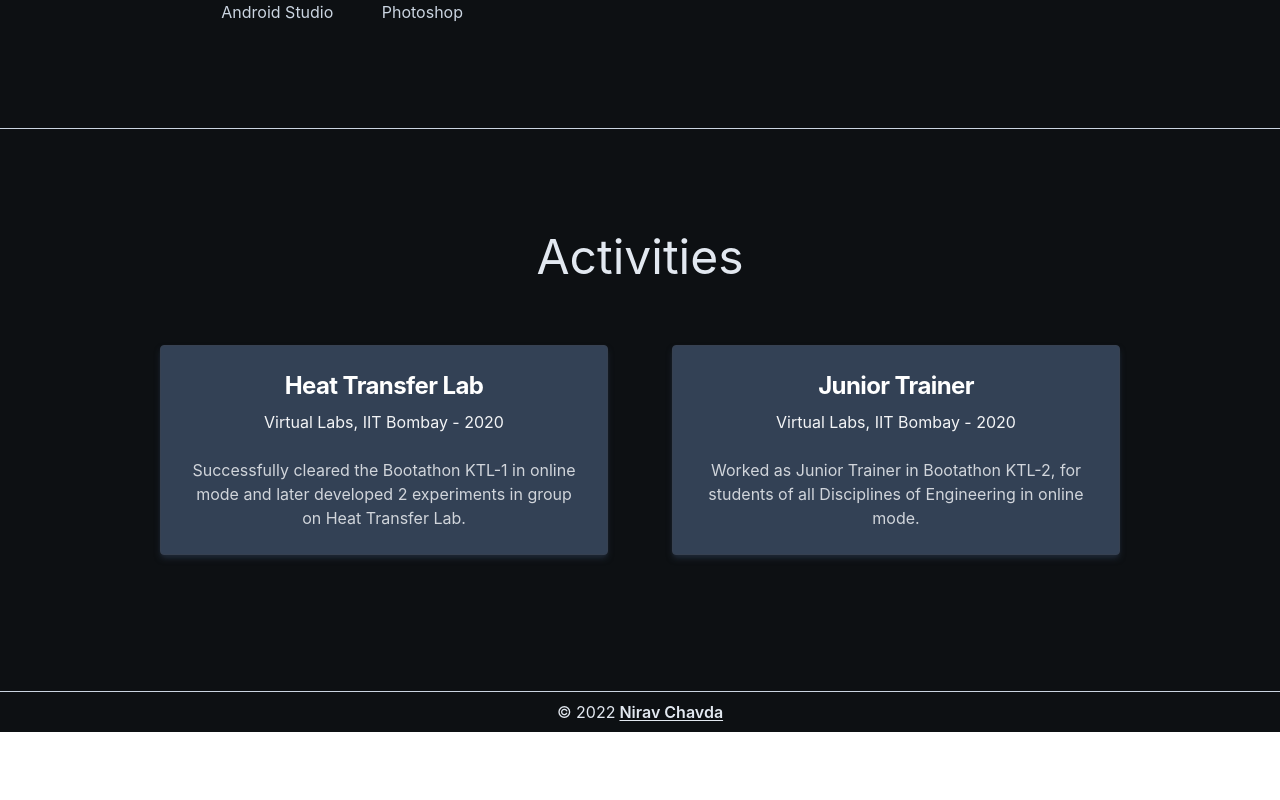
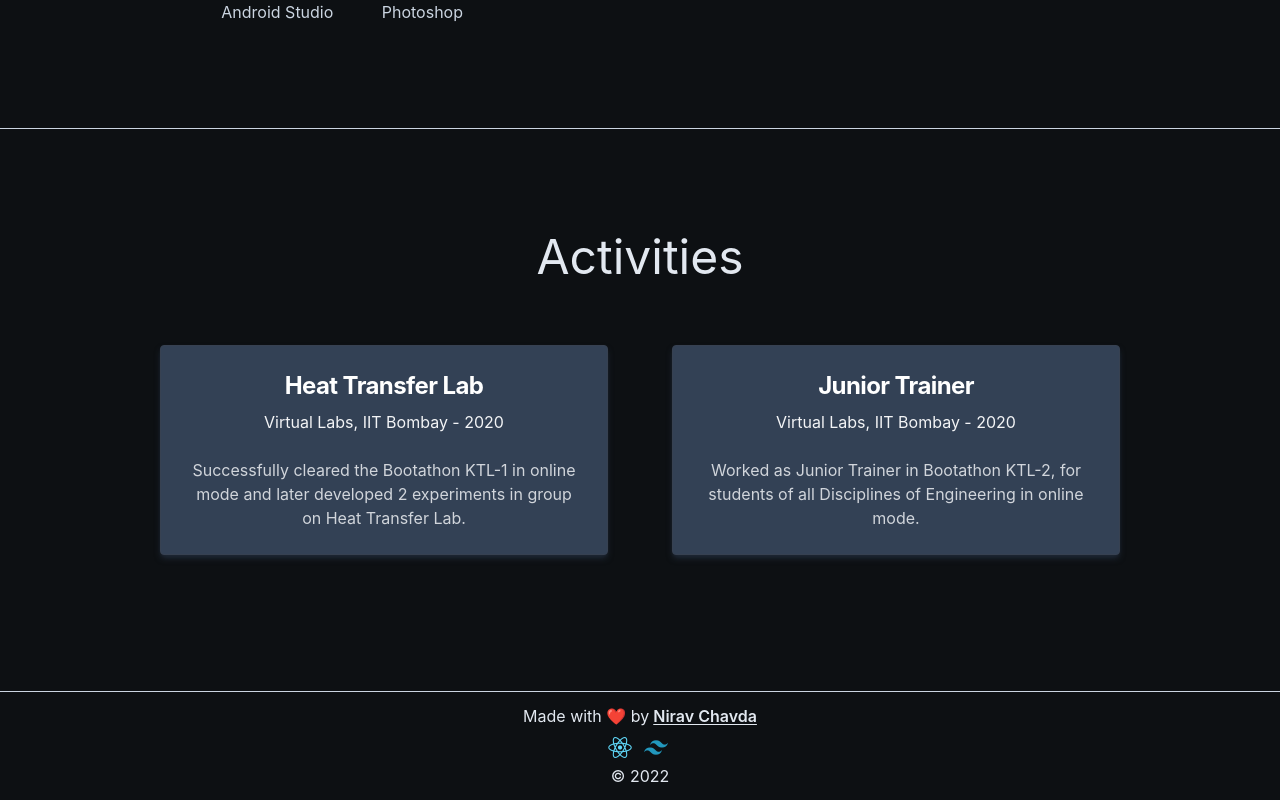
Before and after one commit to niravchavda99/niravchavda99.github.io, a React (Create React App) app: page / in a window 1280 px wide. Shown: the part 1972-2772 px from the top of the page. Before the commit the page ends 2704 px from the top, so only its background shows below. Built offline with nearby package versions, Linux system fonts and the light colour scheme.

Commit message:
ENH: Update footer

```diff
--- a/src/app/common/DevIcon.tsx
+++ b/src/app/common/DevIcon.tsx
@@ -1,9 +1,12 @@
 type IconProps = {
-  className: string
-}
+  className: string;
+  size?: number;
+};
 
-const DevIcon = ({className}: IconProps) => {
-  return <i className={`${className}`}></i>;
+const DevIcon = ({ className, size }: IconProps) => {
+  return (
+    <i style={{ fontSize: `${size ?? 3}rem` }} className={`${className}`}></i>
+  );
 };
 
 export default DevIcon;
--- a/src/app/footer/Footer.scss
+++ b/src/app/footer/Footer.scss
@@ -21,6 +21,10 @@
     @apply bg-light;
   }
 
+  .themed-text {
+    @apply text-black;
+  }
+
   .name {
     @apply text-violet-500;
   }
@@ -31,6 +35,10 @@
     @apply bg-dark;
   }
 
+  .themed-text {
+    @apply text-slate-200;
+  }
+
   .name {
     @apply text-slate-200;
   }
--- a/src/app/footer/Footer.tsx
+++ b/src/app/footer/Footer.tsx
@@ -1,13 +1,28 @@
-import './Footer.scss';
+import DevIcon from "../common/DevIcon";
+import "./Footer.scss";
 
 const Footer = () => {
+  const iconSize = 1.5;
   return (
-      <div className={'footer'}>
-        <span className={'footer-text'}>© 2022</span>
-        <a href="https://niravchavda99.github.io" className={'name'}>
+    <div className={"footer"}>
+      <div className="themed-text py-1">
+        Made with ❤️ by
+        <a href="https://niravchavda99.github.io" className={"name"}>
           Nirav Chavda
         </a>
       </div>
+      <div className="pt-1">
+        <DevIcon
+          className={`devicon-react-original colored icon p-1`}
+          size={iconSize}
+        />
+        <DevIcon
+          className={`devicon-tailwindcss-plain colored icon p-1`}
+          size={iconSize}
+        />
+      </div>
+      <div className={"footer-text pb-1"}>© 2022</div>
+    </div>
   );
 };
 
```
Also changed, not shown: src/app/App.tsx (+15 -13 lines).
